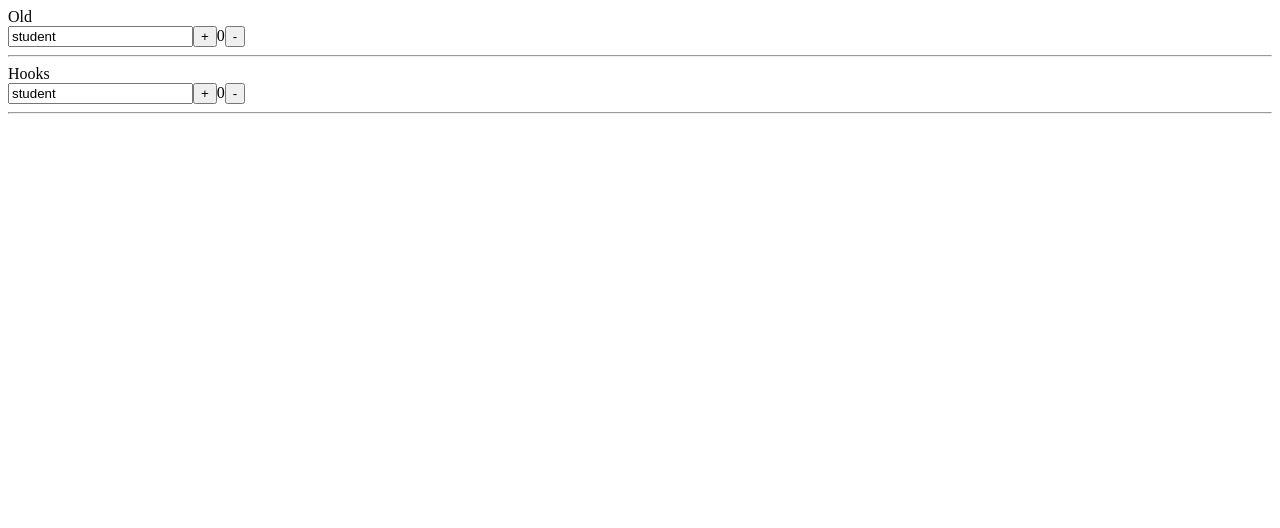
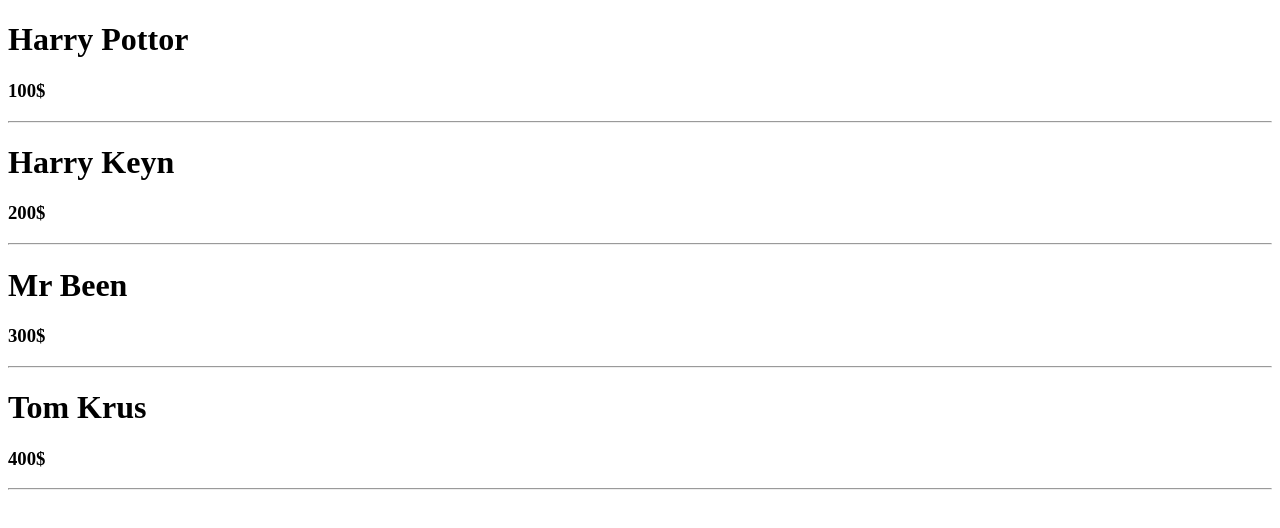
Before and after one commit to muxutdinov/home-react, a React (Create React App) app: page / in a window 1280 px wide. Shown: the top 528 px of the page. Built offline with nearby package versions, Linux system fonts and the light colour scheme.

Commit message:
MovieList

```diff
--- a/package.json
+++ b/package.json
@@ -3,10 +3,12 @@
   "version": "0.1.0",
   "private": true,
   "dependencies": {
+    "@react-navigation/stack": "^6.0.11",
     "@testing-library/jest-dom": "^5.14.1",
     "@testing-library/react": "^11.2.7",
     "@testing-library/user-event": "^12.8.3",
     "eslint-plugin-react-hooks": "^4.2.0",
+    "styled-components": "^5.3.1",
     "react": "^17.0.2",
     "react-dom": "^17.0.2",
     "react-scripts": "4.0.3",
--- a/src/App.js
+++ b/src/App.js
@@ -1,11 +1,11 @@
 import React from 'react'
-import  Hooks  from './Hooks'
-import  Old from './Old'
+// import  Hooks  from './Hooks'
+// import  Old from './Old'
+import MuviList from './MuviList'
 export const App = () => {
   return (
     <div>
-      {/* <Hooks/> */}
-      <Old/>
+     <MuviList/>
     </div>
   )
 }
--- /dev/null
+++ b/src/MuviList.js
@@ -0,0 +1,26 @@
+import React, { useState } from 'react'
+
+export const MuviList = () => {
+    const [data, setData] = useState([
+        {id:1,name:"Harry Pottor",price:"100$"},
+        {id:2,name:"Harry Keyn",price:"200$"},
+        {id:3,name:"Mr Been",price:"300$"},
+        {id:4,name:"Tom Krus",price:"400$"}
+    ])
+    return (
+        <div>
+            {
+                data.map((value,index)=>{
+                    return(
+                        <div key={value.id}>
+                            <h1>{value.name}</h1>
+                            <h3>{value.price}</h3>
+                            <hr/>
+                        </div>
+                    )
+                })
+            }
+        </div>
+    )
+}
+export default MuviList
```
Also changed, not shown: src/Navbar.js (added, +11 -0 lines), src/NavbarStyle.js (added, +13 -0 lines), 1 other file (tests, documents, lock files or other folders).
